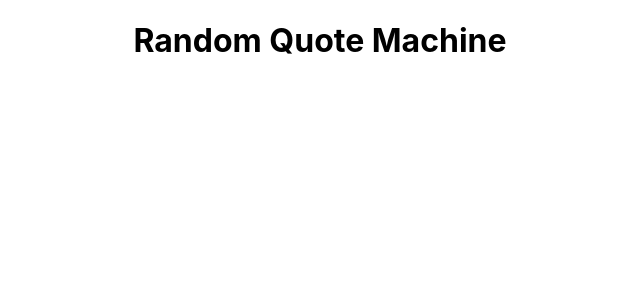
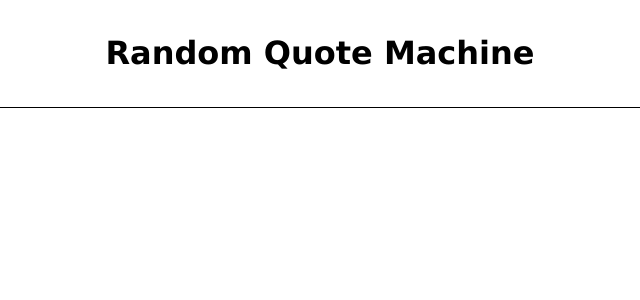
Before and after one commit to DerianMelvin/random-quote-machine, a React (Create React App) app: page / in a window 1280 px wide. Shown: the top 300 px of the page, without its empty margins (320-960 px from the left). Built offline with nearby package versions, Linux system fonts and the light colour scheme.

Commit message:
- Remove default CSS - Add global css - Add #header css

```diff
--- a/src/App.css
+++ b/src/App.css
@@ -1,38 +1,25 @@
-.App {
-  text-align: center;
+html {
+  box-sizing: border-box;
 }
 
-.App-logo {
-  height: 40vmin;
-  pointer-events: none;
+*,
+*::before,
+*::after {
+  box-sizing: inherit;
 }
 
-@media (prefers-reduced-motion: no-preference) {
-  .App-logo {
-    animation: App-logo-spin infinite 20s linear;
-  }
+body {
+  margin: 0;
+  line-height: 2rem;
+  font-family: Verdana, Geneva, Tahoma, sans-serif;
+  display: flex;
+  flex-direction: column;
 }
 
-.App-header {
-  background-color: #282c34;
-  min-height: 100vh;
+#header {
+  padding: 1rem;
+  border-bottom: 1px solid black;
   display: flex;
   flex-direction: column;
   align-items: center;
-  justify-content: center;
-  font-size: calc(10px + 2vmin);
-  color: white;
 }
-
-.App-link {
-  color: #61dafb;
-}
-
-@keyframes App-logo-spin {
-  from {
-    transform: rotate(0deg);
-  }
-  to {
-    transform: rotate(360deg);
-  }
-}
```
